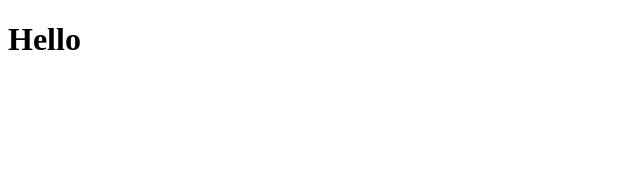
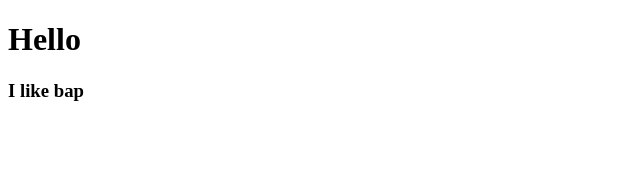
Before and after one commit to ihooi/jack_movie_app_2020, a React (Create React App) app: page / in a window 1280 px wide. Shown: the top 170 px of the page, without its empty margins (0-640 px from the left). Built offline with nearby package versions, Linux system fonts and the light colour scheme.

Commit message:
Understanding about  component & Props

```diff
--- a/src/App.js
+++ b/src/App.js
@@ -1,9 +1,14 @@
 import React from 'react';
+
+function Food ({ fav }){
+  return <h3>I like {fav} </h3>;
+}
 
 function App() {
   return (
     <div>
       <h1>Hello</h1>
+       <Food fav="bap" />
     </div>
   );
 }
```
